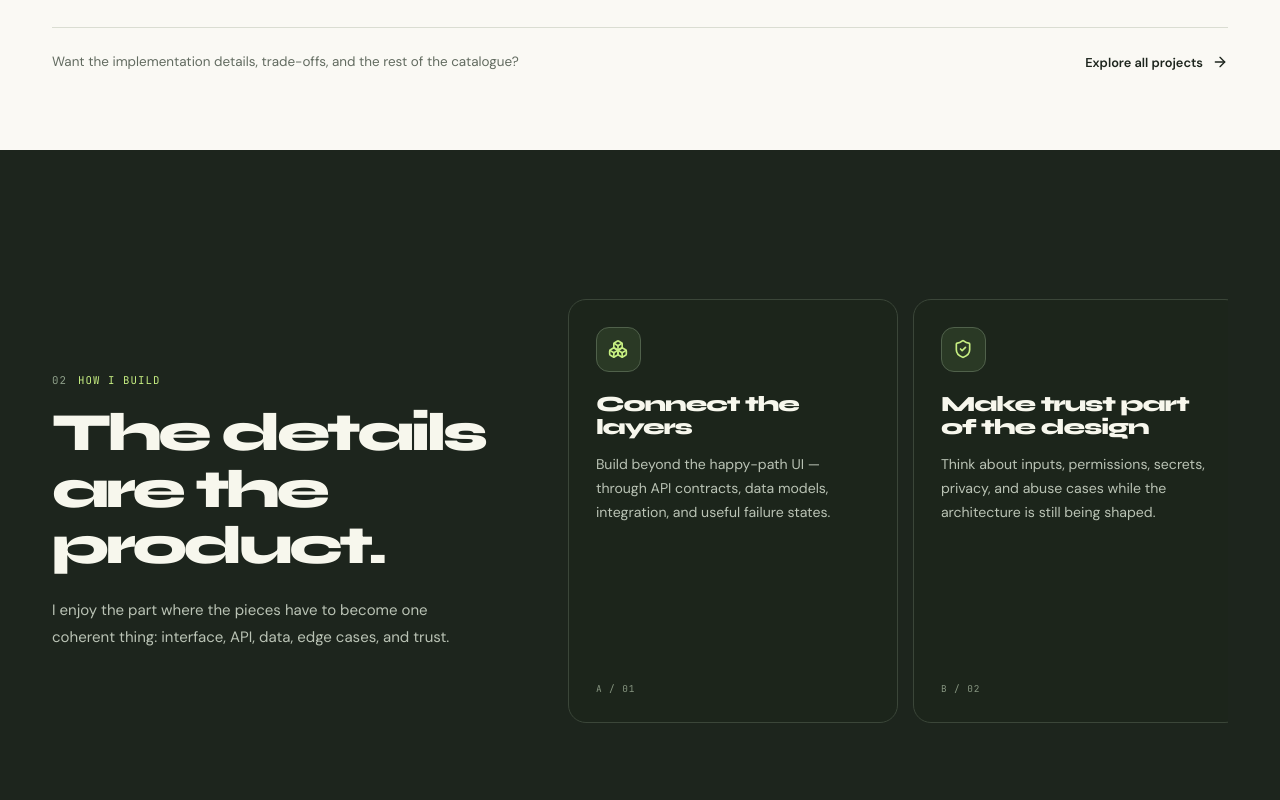
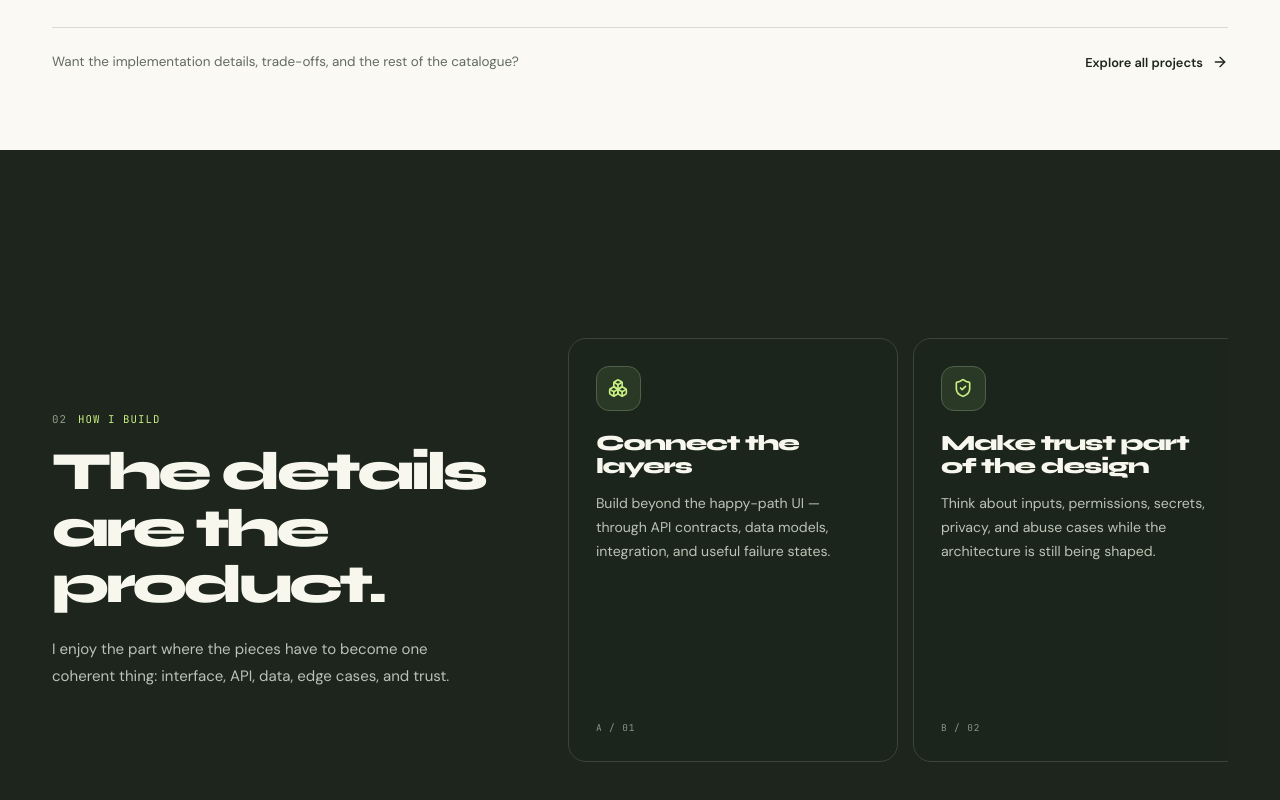
Before and after one commit to anubhab7105/My_Portfolio, a Next.js app: page / in a window 1280 px wide. Shown: the part 2769-3569 px from the top of the page. Built offline with nearby package versions, Linux system fonts and the light colour scheme.

Commit message:
Fill the viewport during the pinned principles sequence

```diff
--- a/app/globals.css
+++ b/app/globals.css
@@ -2886,8 +2886,8 @@ footer.lab-footer {
 }
 .lab-principles-section > .lab-container {
   position: sticky;
-  top: 78px;
-  height: calc(100svh - 78px);
+  top: 0;
+  height: 100svh;
   display: grid;
   grid-template-columns: minmax(0, .8fr) minmax(0, 1.2fr);
   gap: clamp(38px, 6vw, 82px);
```
